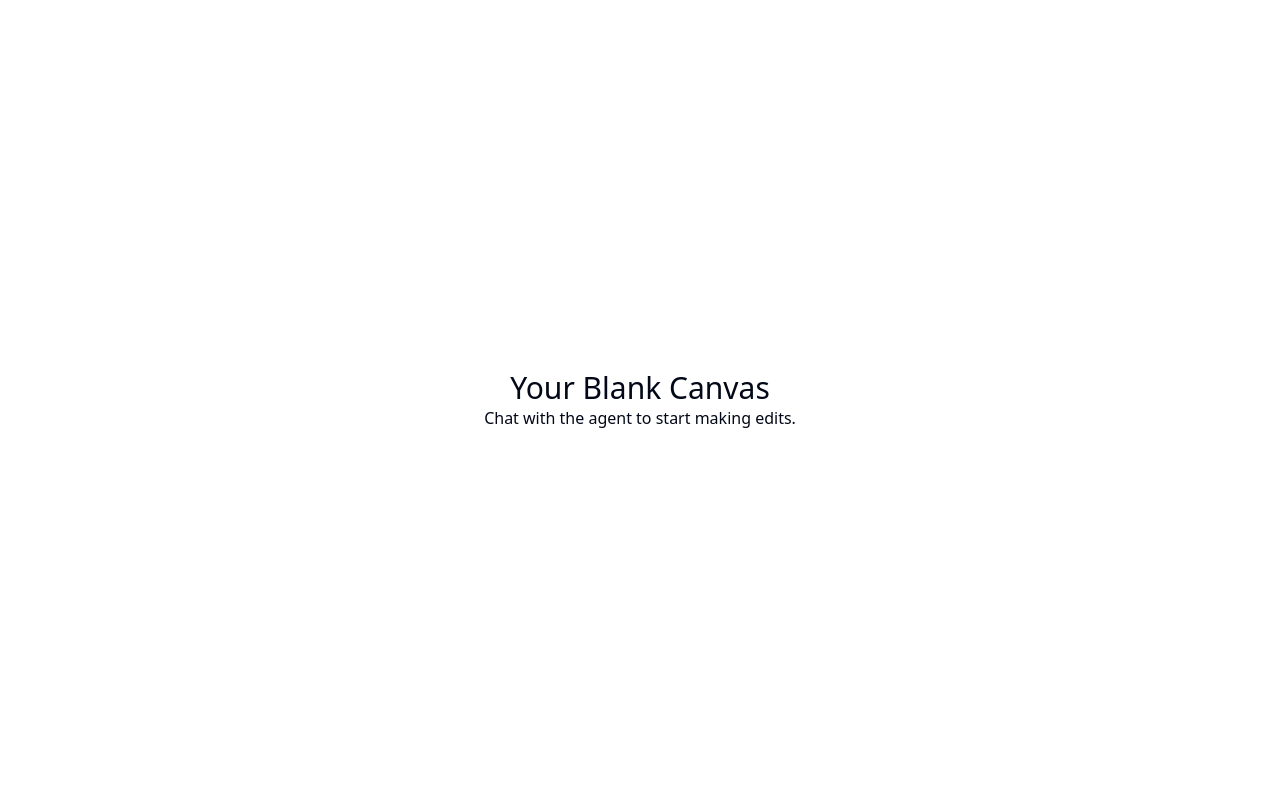
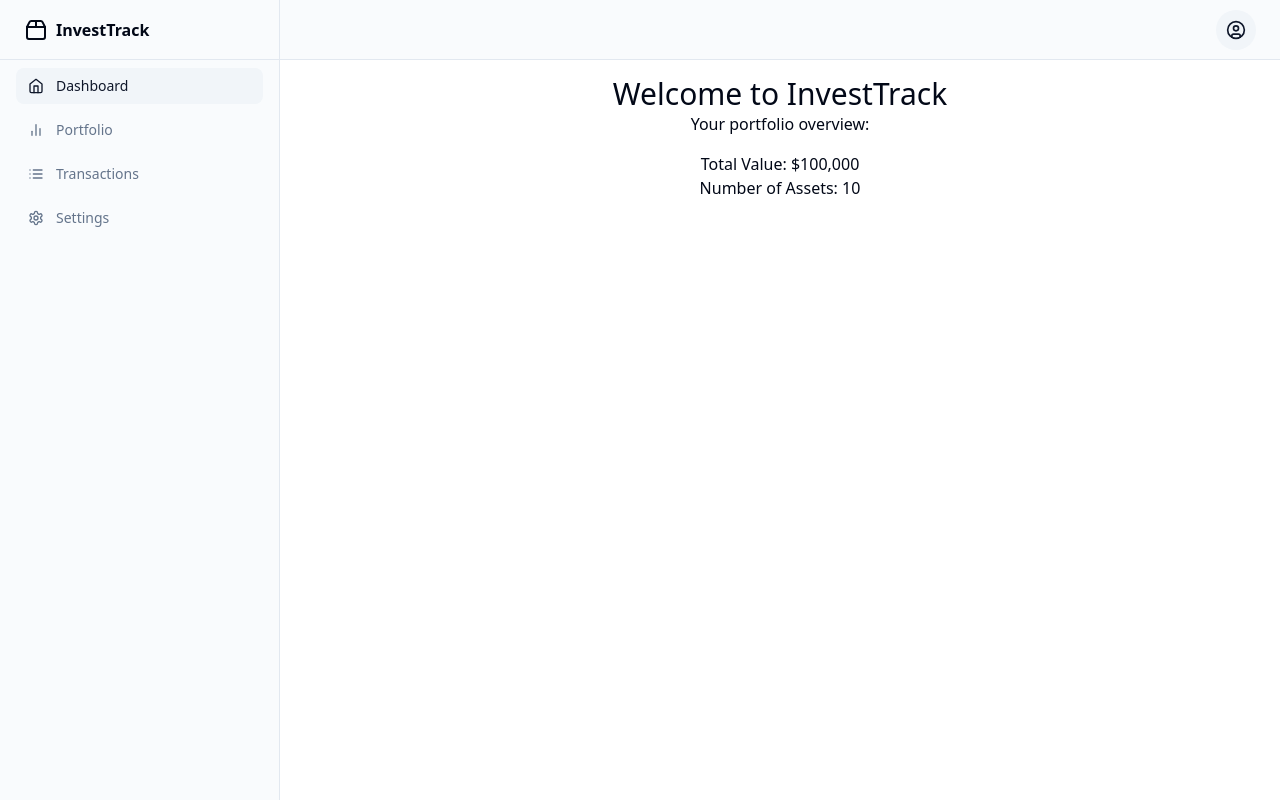
Before and after one commit to GPT-Engineer-App/investment-tracker, a React (Vite) app: page / in a window 1280 px wide. Built offline with nearby package versions, Linux system fonts and the light colour scheme.

Commit message:
Create initial layout for the investment tracking website using the sidebar layout.

```diff
--- a/src/App.jsx
+++ b/src/App.jsx
@@ -1,17 +1,35 @@
 import { Toaster } from "@/components/ui/sonner";
 import { TooltipProvider } from "@/components/ui/tooltip";
 import { QueryClient, QueryClientProvider } from "@tanstack/react-query";
-import { Home } from "lucide-react";
+import { Home, BarChart2, List, Settings } from "lucide-react";
 import { Route, BrowserRouter as Router, Routes } from "react-router-dom";
-import Layout from "./layouts/default"; // available: default, navbar, sidebar
+import Layout from "./layouts/sidebar"; // Use the sidebar layout
 import Index from "./pages/Index.jsx";
+import Portfolio from "./pages/Portfolio.jsx";
+import Transactions from "./pages/Transactions.jsx";
+import SettingsPage from "./pages/Settings.jsx";
 const queryClient = new QueryClient();
 
 export const navItems = [
   {
-    title: "Home", // Feel free to change this to your liking
+    title: "Dashboard",
     to: "/",
     icon: <Home className="h-4 w-4" />,
+  },
+  {
+    title: "Portfolio",
+    to: "/portfolio",
+    icon: <BarChart2 className="h-4 w-4" />,
+  },
+  {
+    title: "Transactions",
+    to: "/transactions",
+    icon: <List className="h-4 w-4" />,
+  },
+  {
+    title: "Settings",
+    to: "/settings",
+    icon: <Settings className="h-4 w-4" />,
   },
 ];
 
@@ -24,7 +42,9 @@ const App = () => {
           <Routes>
             <Route path="/" element={<Layout />}>
               <Route index element={<Index />} />
-              {/* Add more routes here as needed */}
+              <Route path="portfolio" element={<Portfolio />} />
+              <Route path="transactions" element={<Transactions />} />
+              <Route path="settings" element={<SettingsPage />} />
             </Route>
           </Routes>
         </Router>
--- a/src/layouts/sidebar.jsx
+++ b/src/layouts/sidebar.jsx
@@ -9,7 +9,7 @@ import {
 } from "@/components/ui/dropdown-menu";
 import { Sheet, SheetContent, SheetTrigger } from "@/components/ui/sheet";
 import { cn } from "@/lib/utils";
-import { CircleUser, Menu, Package2 } from "lucide-react";
+import { CircleUser, Menu, Package2, Bell } from "lucide-react";
 import { NavLink, Outlet } from "react-router-dom";
 import { navItems } from "../App";
 
@@ -37,7 +37,7 @@ const Sidebar = () => (
       <div className="flex h-14 items-center border-b px-4 lg:h-[60px] lg:px-6">
         <NavLink to="/" className="flex items-center gap-2 font-semibold">
           <Package2 className="h-6 w-6" />
-          <span>Acme Inc</span>
+          <span>InvestTrack</span>
         </NavLink>
       </div>
       <div className="flex-1">
@@ -69,7 +69,7 @@ const MobileSidebar = () => (
           className="flex items-center gap-2 text-lg font-semibold mb-4"
         >
           <Package2 className="h-6 w-6" />
-          <span className="sr-only">Acme Inc</span>
+          <span className="sr-only">InvestTrack</span>
         </NavLink>
         {navItems.map((item) => (
           <SidebarNavLink key={item.to} to={item.to}>
@@ -92,8 +92,8 @@ const UserDropdown = () => (
     <DropdownMenuContent align="end">
       <DropdownMenuLabel>My Account</DropdownMenuLabel>
       <DropdownMenuSeparator />
-      <DropdownMenuItem>Settings</DropdownMenuItem>
-      <DropdownMenuItem>Support</DropdownMenuItem>
+      <DropdownMenuItem>Profile</DropdownMenuItem>
+      <DropdownMenuItem>Notifications</DropdownMenuItem>
       <DropdownMenuSeparator />
       <DropdownMenuItem>Logout</DropdownMenuItem>
     </DropdownMenuContent>
--- a/src/pages/Index.jsx
+++ b/src/pages/Index.jsx
@@ -1,10 +1,12 @@
-// Update this page (the content is just a fallback if you fail to update the page)
-
 const Index = () => {
   return (
     <div className="text-center">
-      <h1 className="text-3xl">Your Blank Canvas</h1>
-      <p>Chat with the agent to start making edits.</p>
+      <h1 className="text-3xl">Welcome to InvestTrack</h1>
+      <p>Your portfolio overview:</p>
+      <div className="mt-4">
+        <p>Total Value: $100,000</p>
+        <p>Number of Assets: 10</p>
+      </div>
     </div>
   );
 };
--- /dev/null
+++ b/src/pages/Portfolio.jsx
@@ -0,0 +1,10 @@
+const Portfolio = () => {
+  return (
+    <div className="text-center">
+      <h1 className="text-3xl">Portfolio</h1>
+      <p>This is where you can view your portfolio.</p>
+    </div>
+  );
+};
+
+export default Portfolio;
--- /dev/null
+++ b/src/pages/Settings.jsx
@@ -0,0 +1,10 @@
+const SettingsPage = () => {
+  return (
+    <div className="text-center">
+      <h1 className="text-3xl">Settings</h1>
+      <p>This is where you can adjust your settings.</p>
+    </div>
+  );
+};
+
+export default SettingsPage;
--- /dev/null
+++ b/src/pages/Transactions.jsx
@@ -0,0 +1,10 @@
+const Transactions = () => {
+  return (
+    <div className="text-center">
+      <h1 className="text-3xl">Transactions</h1>
+      <p>This is where you can view your transaction history.</p>
+    </div>
+  );
+};
+
+export default Transactions;
```
